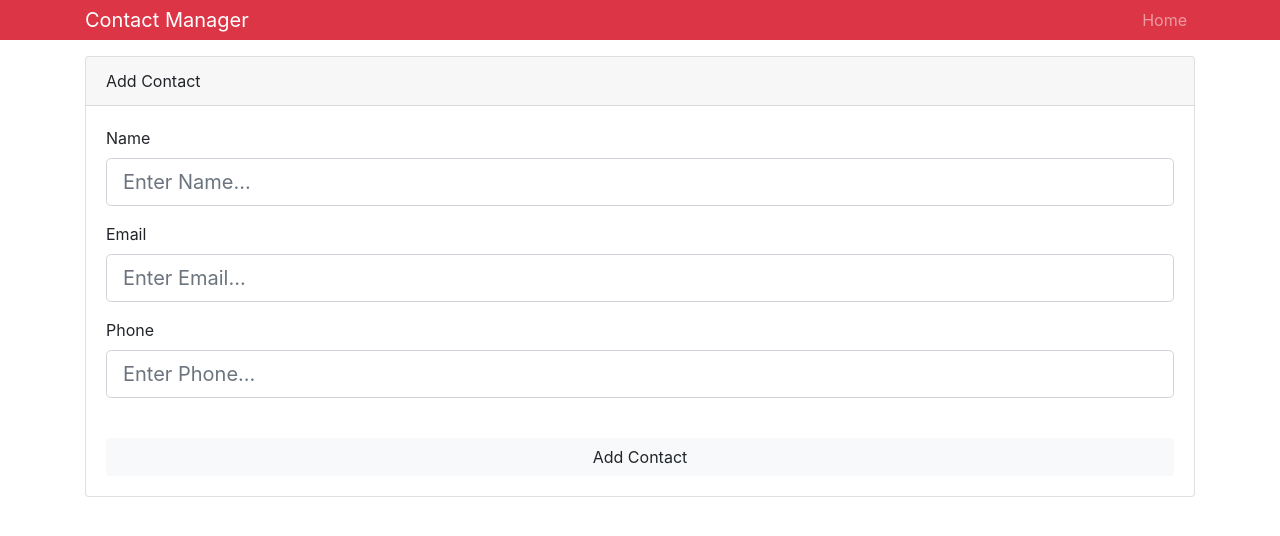
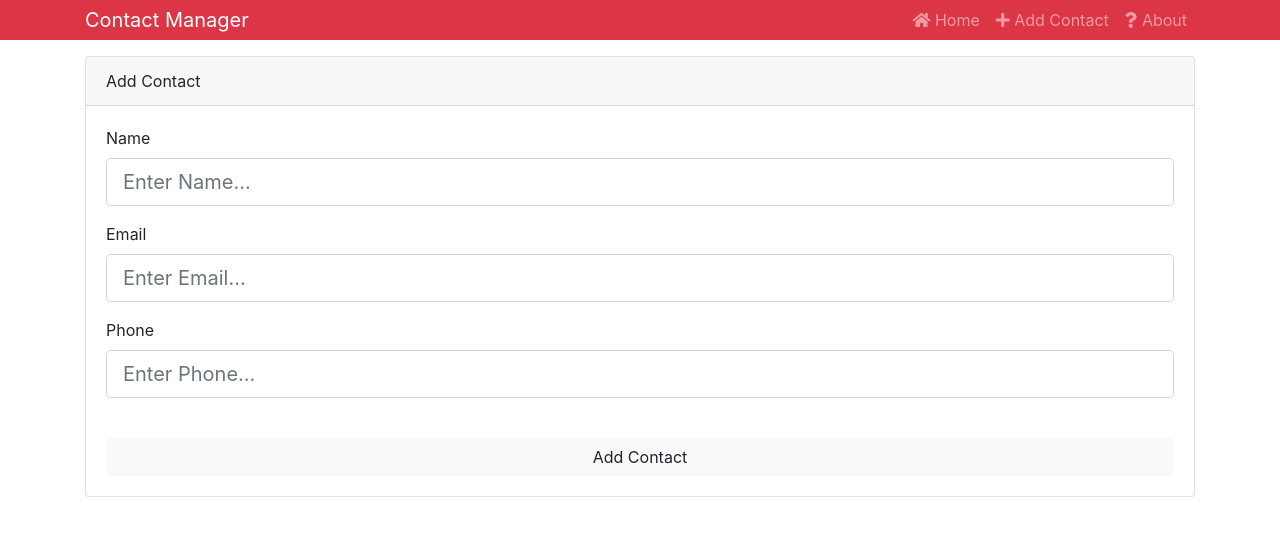
Before and after one commit to HaqueMannan/React-Front-To-Back, a React (Create React App) app in the folder contactmanager/: page /contact/add in a window 1280 px wide. Shown: the top 536 px of the page. Built offline with nearby package versions, Linux system fonts and the light colour scheme.

Commit message:
Section 5 - React Router v4 - 5.2. Links, Params & Redirect.

```diff
--- a/contactmanager/src/components/contacts/AddContact.js
+++ b/contactmanager/src/components/contacts/AddContact.js
@@ -49,6 +49,8 @@
          phone: '',
          errors: {}
       })
+
+      this.props.history.push('/');
    }
 
    onChange = e => this.setState({ [e.target.name]: e.target.value });
--- a/contactmanager/src/components/layout/Header.js
+++ b/contactmanager/src/components/layout/Header.js
@@ -1,5 +1,6 @@
 import React from "react";
 import propTypes from 'prop-types';
+import { Link } from 'react-router-dom';
 
 const Header = (props) => {
    const { branding } = props;
@@ -11,7 +12,13 @@
             <div>
                <ul className="navbar-nav mr-auto">
                   <li className="nav-item">
-                     <a href="/" className="nav-link">Home</a>
+                     <Link to="/" className="nav-link"><i className="fas fa-home"></i> Home</Link>
+                  </li>
+                  <li className="nav-item">
+                     <Link to="/contact/add" className="nav-link"><i className="fas fa-plus"></i> Add Contact</Link>
+                  </li>
+                  <li className="nav-item">
+                     <Link to="/about" className="nav-link"><i className="fas fa-question"></i> About</Link>
                   </li>
                </ul>
             </div>
--- a/contactmanager/src/components/pages/About.js
+++ b/contactmanager/src/components/pages/About.js
@@ -1,6 +1,6 @@
 import React from 'react'
 
-export default () => {
+export default (props) => {
    return (
       <div>
          <h1 className="display-4">About Contact Manager</h1>
```
Also changed, not shown: 2 other files (tests, documents, lock files or other folders).
